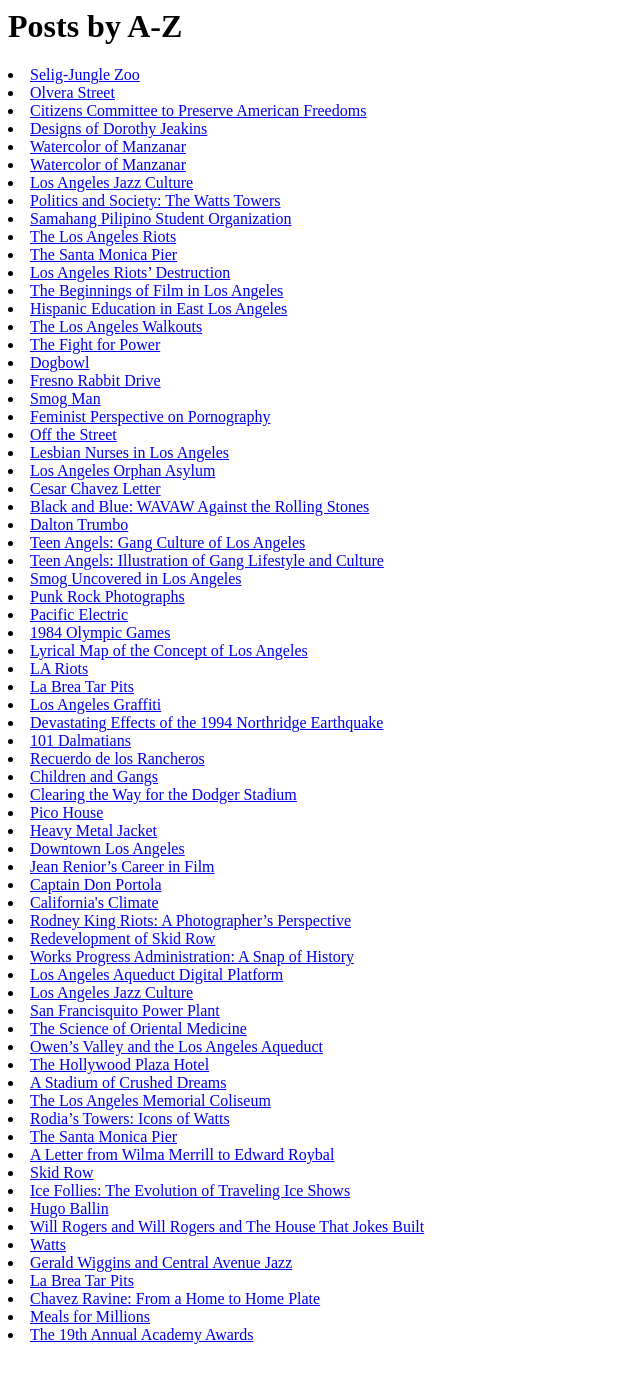
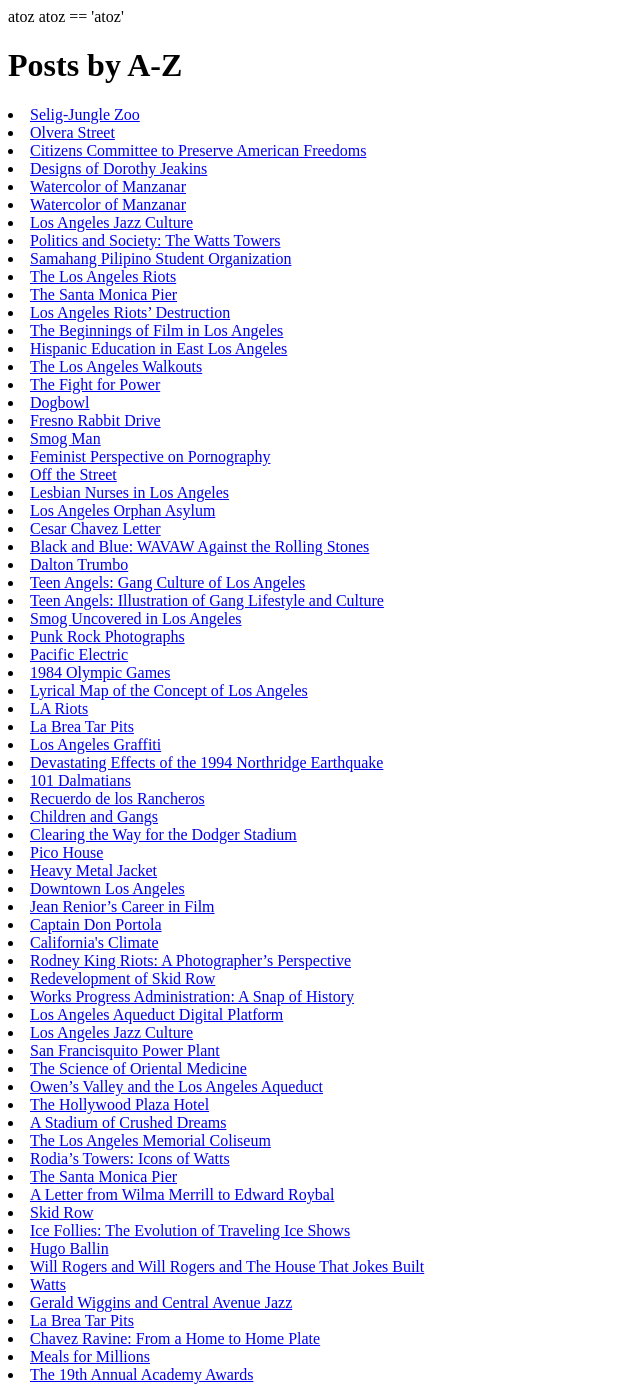
Before and after one commit to kirschbombe/flaneur, a Jekyll site: the page built from post-index/a-z.md, in a window 1280 px wide. Shown: the whole page, without its empty margins (0-640 px from the left). Built offline with Jekyll 4.4.1, drawn with Linux system fonts in a browser that asks for light colours; before the commit the page ends 1352 px from its top, so only the background shows below that.

Commit message:
Update post-index.html

```diff
--- a/_layouts/post-index.html
+++ b/_layouts/post-index.html
@@ -7,7 +7,8 @@
 {% for status in site.status %}
     <a href="{{site.baseurl}}/#{{ status.url }}" class="button">{{ status.title }}</a>
 {% endfor %}
-
+{{page.status}}
+{{page.status}} == 'atoz'
 <h1>{{page.title}}</h1>
 {% if status == 'category' %}
 <div id="posts-list">
```
